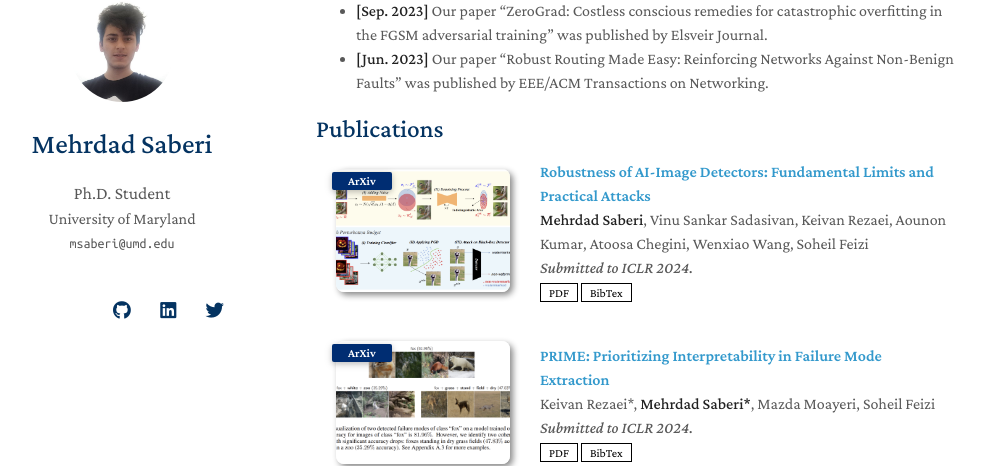
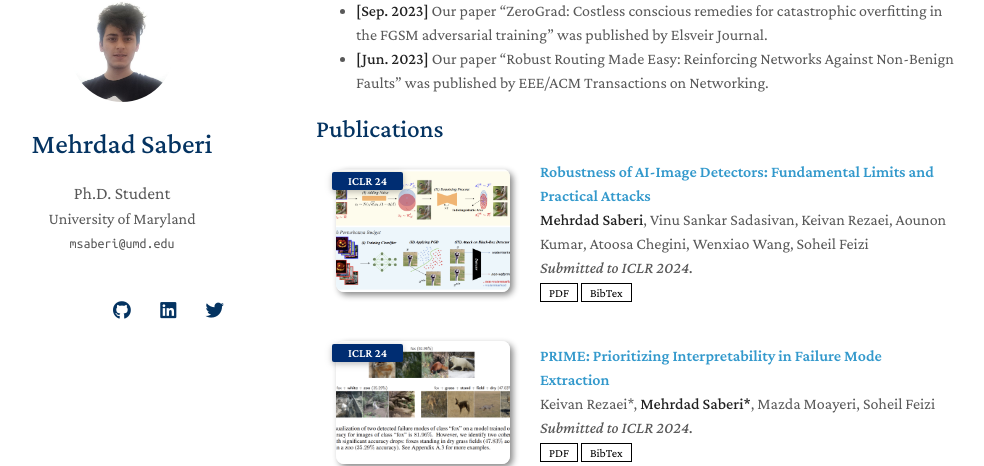
Before and after one commit to mehrdadsaberi/mehrdadsaberi.github.io, a Jekyll site: the page built from index.md, in a window 1280 px wide and 900 px high, scrolled down 509 px. Shown: the part 86-552 px from the top of the window, without its empty margins (154-1138 px from the left). Built offline with Jekyll 4.4.1, drawn with Linux system fonts in a browser that asks for light colours; nearby versions of some CDN libraries; a style sheet for code colours, icons or effects is not loaded; our own code applies the rules of GitHub Pages for plain Markdown files.

Commit message:
Update publications.md

```diff
--- a/_includes/publications.md
+++ b/_includes/publications.md
@@ -13,7 +13,7 @@
     <img src="./assets/img/ai-detection.png" class="teaser img-fluid z-depth-1" style="width=100;height=40%" />
 
 
-    <abbr class="badge">ArXiv</abbr>
+    <abbr class="badge">ICLR 24</abbr>
 
   </div>
   <div class="col-sm-9" style="position: relative;padding-right: 15px;padding-left: 20px;">
@@ -30,7 +30,7 @@
 
 
 
-      <a href="https://scholar.googleusercontent.com/scholar.bib?q=info:13TFOsNWYIIJ:scholar.google.com/&output=citation&scisdr=ClExayY9EO75yYRkZl0:AFWwaeYAAAAAZSxifl37FSy7xy0uX1NC0YD4ht4&scisig=AFWwaeYAAAAAZSxifu1ypxo34qHZb5dxIP3VU1M&scisf=4&ct=citation&cd=-1&hl=en" class="btn btn-sm z-depth-0" role="button" target="_blank" style="font-size:12px;">BibTex</a>
+      <a href="https://scholar.googleusercontent.com/scholar.bib?q=info:13TFOsNWYIIJ:scholar.google.com/&output=citation&scisdr=ClEwYZ4DEJ7FiZwAHaM:AFWwaeYAAAAAZiwGBaPNZI9PBMAaEJ7-HRAYbdE&scisig=AFWwaeYAAAAAZiwGBRTSKHdRLjBLPp1tlFPcY8M&scisf=4&ct=citation&cd=-1&hl=en" class="btn btn-sm z-depth-0" role="button" target="_blank" style="font-size:12px;">BibTex</a>
 
 
     </div>
@@ -48,7 +48,7 @@
       <img src="./assets/img/prime.png" class="teaser img-fluid z-depth-1" style="width=100;height=40%" />
 
 
-      <abbr class="badge">ArXiv</abbr>
+      <abbr class="badge">ICLR 24</abbr>
 
     </div>
     <div class="col-sm-9" style="position: relative;padding-right: 15px;padding-left: 20px;">
```
